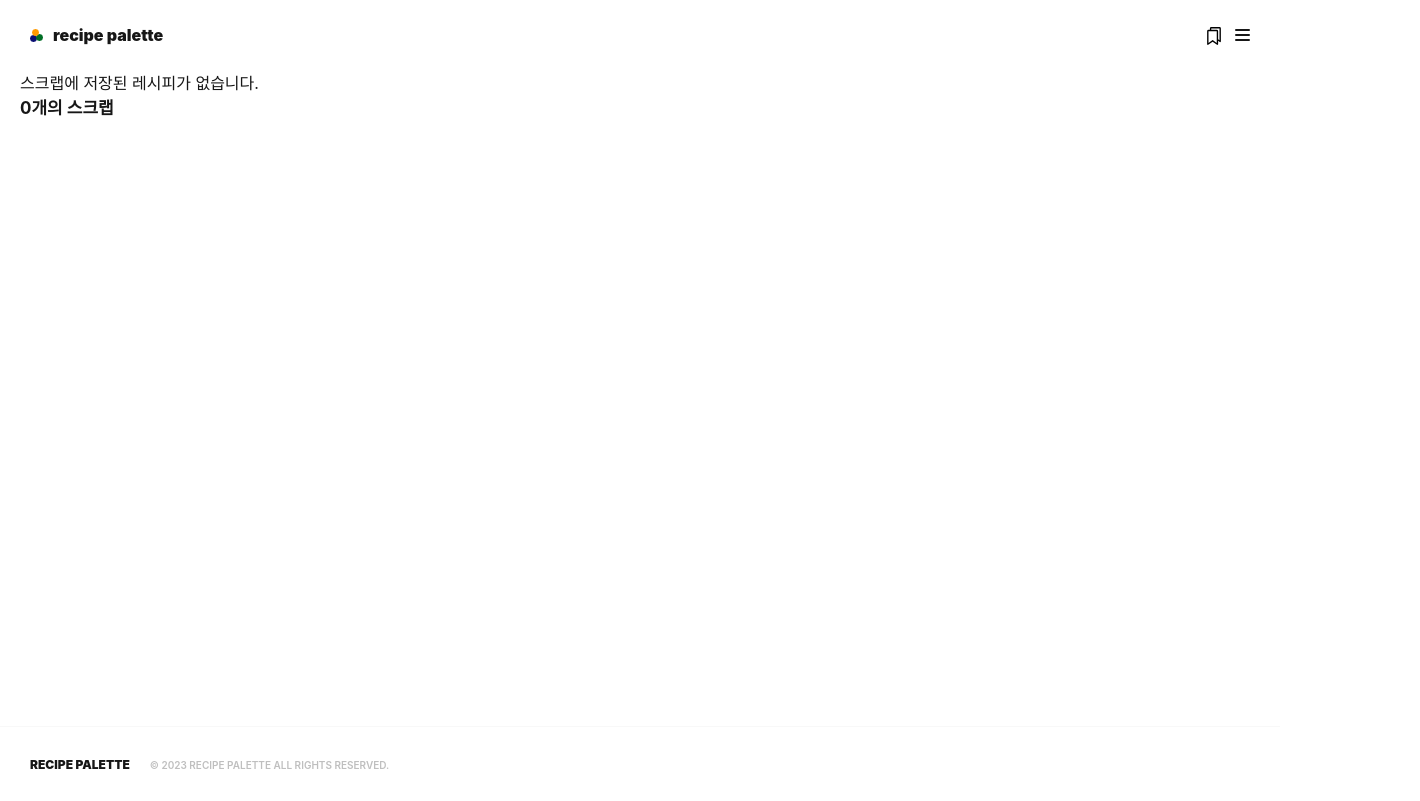
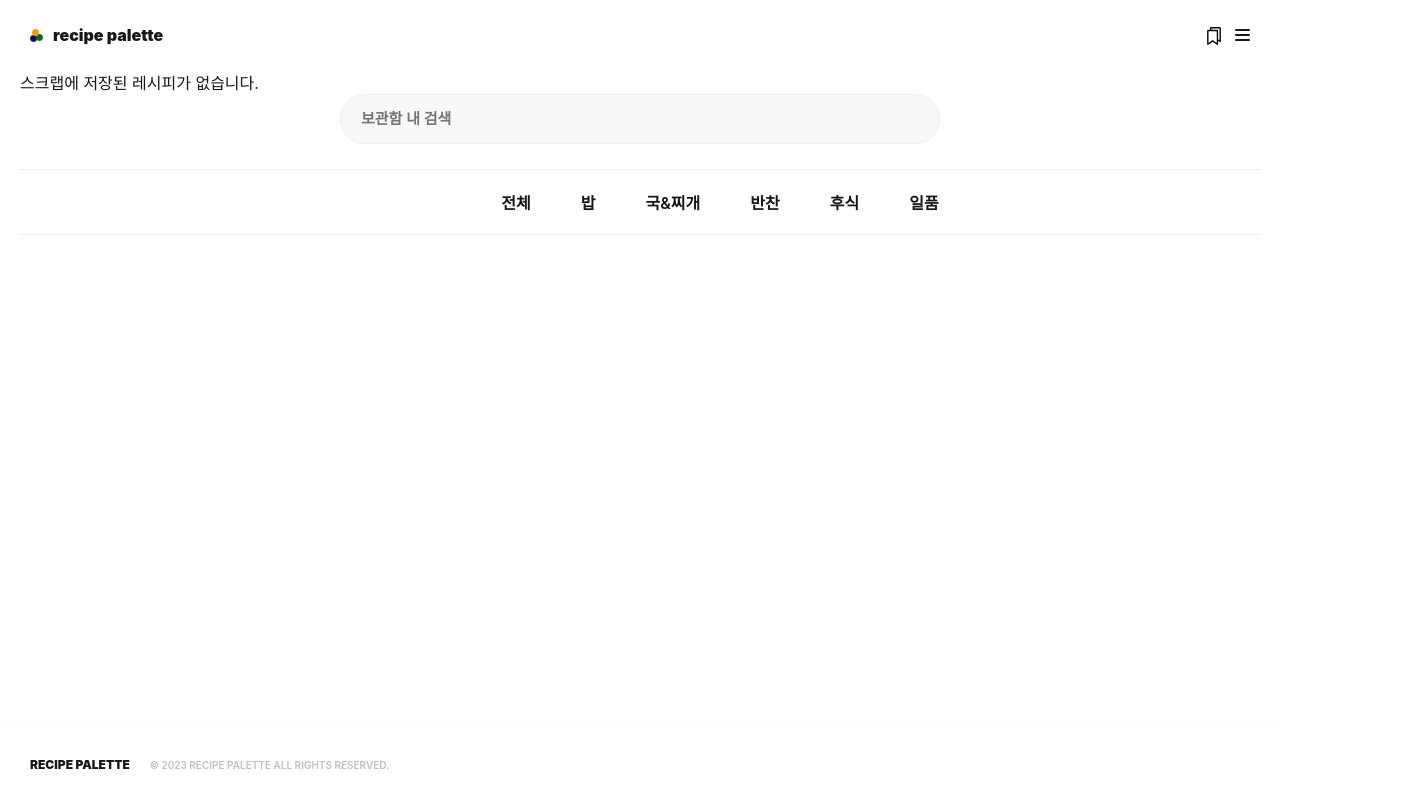
Before and after one commit to iepppop/recipe-palette, a Vue app: page /scrap in a window 1280 px wide. Shown: the whole page, 1420 px wide, since content can reach past the window. Built offline with nearby package versions, Linux system fonts and the light colour scheme; a web font is replaced by a local one.

Commit message:
style: css 수정

```diff
--- a/src/components/Header.vue
+++ b/src/components/Header.vue
@@ -119,7 +119,6 @@ watch(route, (ov,nv) => {
 .header-wrap {
   width: 100%;
   background: #f8f8f8;
-
   .header-bg{
     display: none;
   }
--- a/src/views/ScrapView.vue
+++ b/src/views/ScrapView.vue
@@ -3,7 +3,20 @@
     <div class="nolist" v-show="store.recipeArr.length === 0">
       스크랩에 저장된 레시피가 없습니다.
     </div>
-    <div class="scrap-title">{{ store.recipeArr.length }}개의 스크랩</div>
+    <div class="scrap-search">
+      <input type="text" placeholder="보관함 내 검색" />
+    </div>
+    <div class="border" style="margin:25px 0 0 0"></div>
+    <div class="scrap-title">
+      <ul class="scrap-cate">
+        <li>전체</li>
+        <li v-for="item in categoryList" :key="item">
+          {{ item.name }}
+        </li>
+      </ul>
+    </div>
+    <div class="border" style="margin:0 0 25px 0"></div>
+    <!-- <div class="border" style="margin:0 0 25px 0"></div> -->
     <ul class="scrap-list">
       <li v-for="item in store.recipeArr" :key="item.RCP_NM">
         <div class="image">
@@ -67,26 +80,76 @@
   </div>
 </template>
 <script setup>
+import { ref } from 'vue'
 import { useCommonStore } from '../stores/common.js'
 
 const store = useCommonStore()
+
+const categoryList = ref([
+  { name: '밥', link: '밥' },
+  { name: '국&찌개', link: '국' },
+  { name: '반찬', link: '반찬' },
+  { name: '후식', link: '후식' },
+  { name: '일품', link: '일품' }
+])
 </script>
 <style lang="scss">
 @import '@/assets/_mixin.scss';
 
 .scrap-wrap {
-  width: 1400px;
   display: flex;
-  margin: 0 auto;
   flex-direction: column;
+
+  .border{
+    width: 100%;
+    background-color:#eee;
+    height: 1px;
+  }
 
   .scrap-title {
     font-weight: 700;
     font-size: 17px;
-    margin: 0 0 20px 0;
+
+    .scrap-cate {
+      width: 1400px;
+      margin: 0 auto;
+      display: flex;
+      gap: 50px;
+      justify-content: center;
+      padding:20px 0;
+
+      li {
+        font-size: 16px;
+        border-radius: 30px;
+        font-weight: 600;
+      }
+    }
   }
 
-  ul {
+  .scrap-search {
+    width: 600px;
+    margin: 0 auto;
+
+    border: 1px solid #eee;
+    background: #f8f8f8;
+    height: 50px;
+    border-radius: 30px;
+
+    input {
+      width: 100%;
+      height: 100%;
+      padding: 0 20px;
+
+      &::placeholder {
+        font-size: 15px;
+        font-weight: 600;
+      }
+    }
+  }
+
+  .scrap-list {
+    width: 1400px;
+    margin: 0 auto;
     display: grid;
     grid-template-columns: 1fr 1fr 1fr;
     gap: 20px;
@@ -101,7 +164,7 @@ const store = useCommonStore()
       overflow: hidden;
 
       .image {
-        width: 32%;
+        width: 30%;
         aspect-ratio: 1/1;
         overflow: hidden;
         position: relative;
@@ -116,7 +179,7 @@ const store = useCommonStore()
       }
 
       .explain {
-        width: 68%;
+        width: 70%;
         padding: 5px 0;
 
         .sub {
@@ -226,7 +289,7 @@ const store = useCommonStore()
 @include iphone {
   .scrap-wrap {
     .scrap-title {
-        font-size: 15px;
+      font-size: 15px;
     }
   }
 }
```
